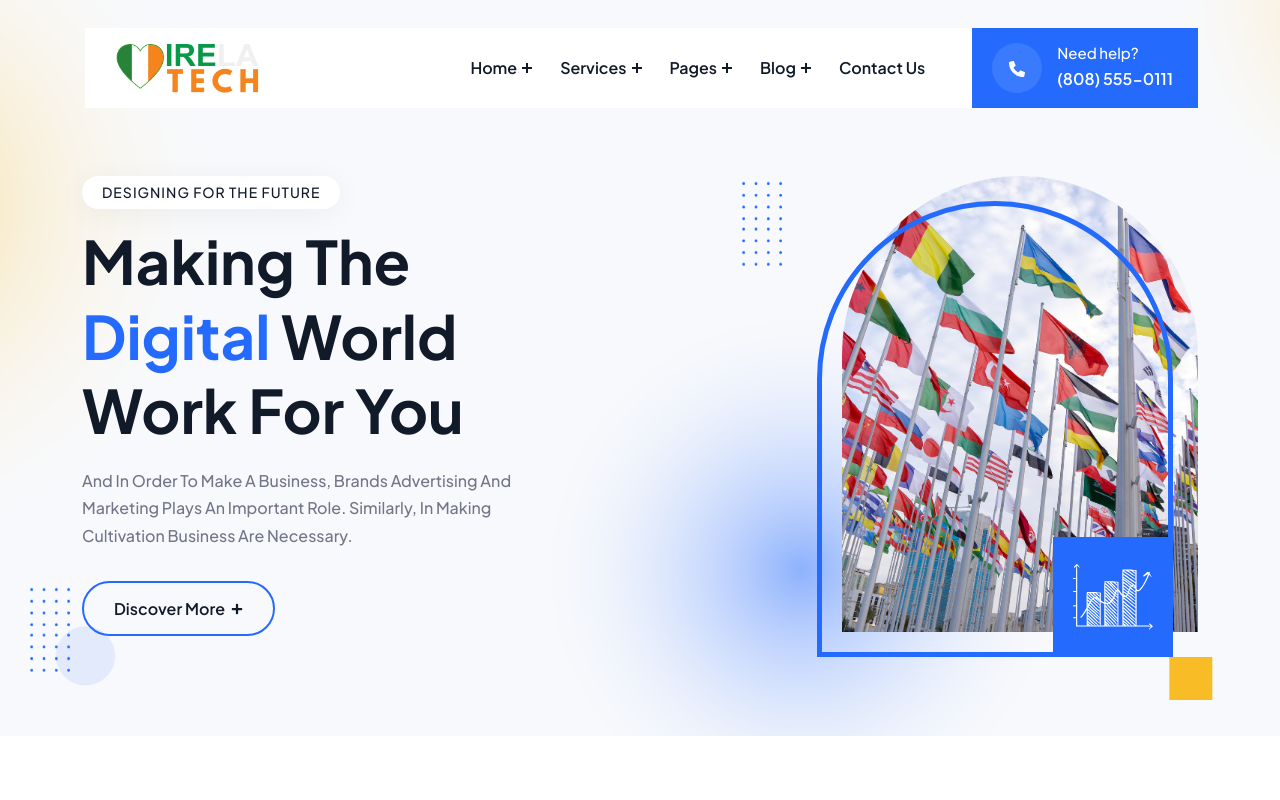
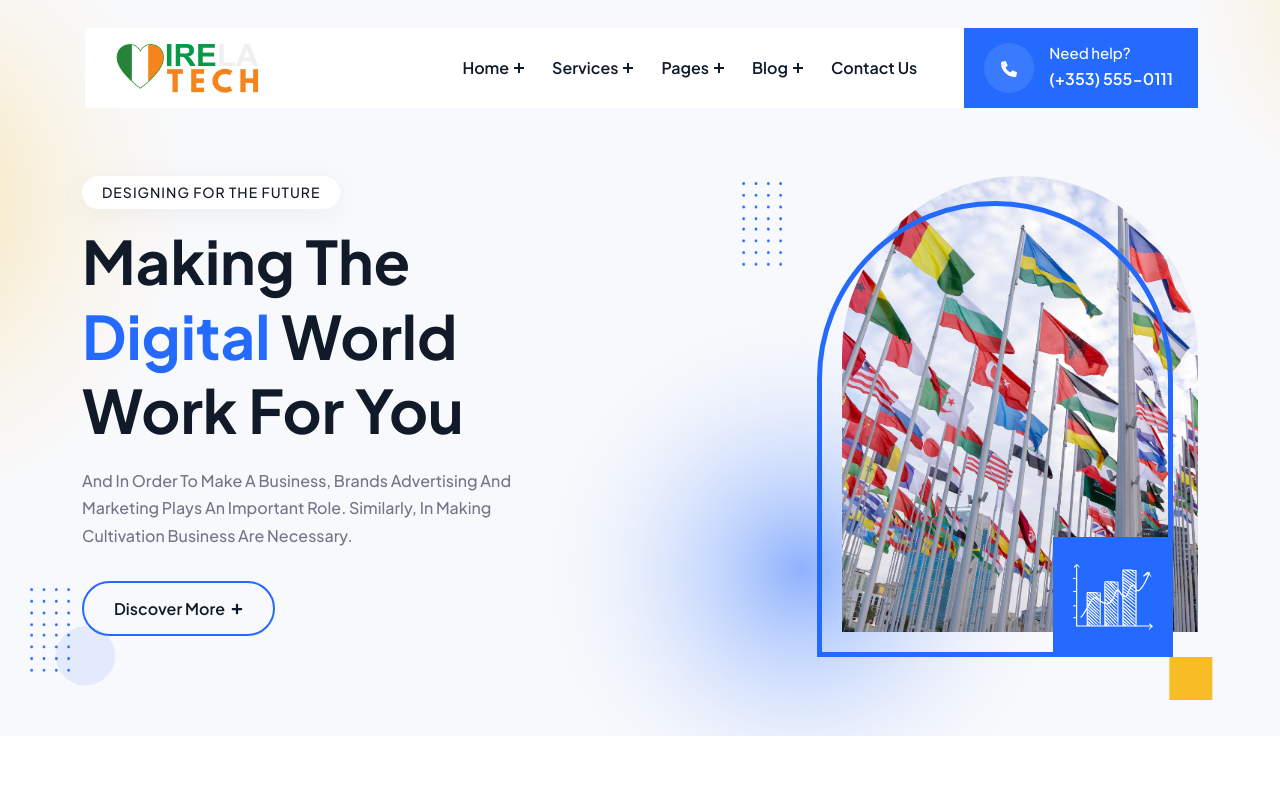
Before and after one commit to techbysj/DigitalSolutionsPlatform, a React (Create React App) app: page / in a window 1280 px wide. Shown: the top 800 px of the page. Built offline with nearby package versions, Linux system fonts and the light colour scheme; the HTML template or start-up script is replaced by a standard one.

Commit message:
`Added new components and updated phone number in NavBar.js and HomeOne.js`

```diff
--- a/src/components/NavBar.js
+++ b/src/components/NavBar.js
@@ -105,12 +105,12 @@ const NavBar = () => {
                   <li>
                     <Link to='/team'>Teams</Link>
                   </li>
-                  <li>
+                  {/* <li>
                     <Link to='/team-details'>Team Details</Link>
-                  </li>
-                  <li>
+                  </li> */}
+                  {/* <li>
                     <Link to='/case-study-details'>Case Study Details</Link>
-                  </li>
+                  </li> */}
                 </ul>
               </li>
               <li className='menu-item-has-children'>
@@ -119,9 +119,9 @@ const NavBar = () => {
                   <li>
                     <Link to='/blog'>Blog</Link>
                   </li>
-                  <li>
+                  {/* <li>
                     <Link to='/blog-details'>Blog Details</Link>
-                  </li>
+                  </li> */}
                 </ul>
               </li>
               <li>
@@ -135,7 +135,7 @@ const NavBar = () => {
                 <img src='assets/img/icon/1.png' alt='img' />
               </span>
               <span>Need help?</span>
-              <h5>(808) 555-0111</h5>
+              <h5>(+353) 555-0111</h5>
             </a>
           </div>
         </div>
--- a/src/pages/HomeOne.js
+++ b/src/pages/HomeOne.js
@@ -1,7 +1,7 @@
 import React from "react";
 import AboutAreaOne from "../components/AboutAreaOne";
 import BannerOne from "../components/BannerOne";
-import BlogAreaOne from "../components/BlogAreaOne";
+// import BlogAreaOne from "../components/BlogAreaOne";
 import CaseStudyAreaOne from "../components/CaseStudyAreaOne";
 import ContactAreaOne from "../components/ContactAreaOne";
 import CounterAreaOne from "../components/CounterAreaOne";
@@ -46,11 +46,10 @@ const HomeOne = () => {
       {/* Work Process One */}
       <WorkProcessOne />
 
-      {/* Pricing Area One */}
       <PricingAreaOne />
-
-      {/* Blog Area One */}
-      <BlogAreaOne />
+{/*
+      {/* Blog Area One *
+      <BlogAreaOne /> */}
 
       {/* Footer One */}
       <FooterOne />
```
